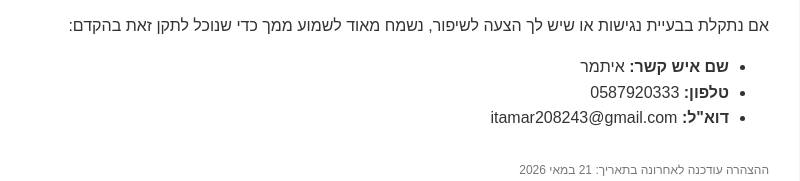
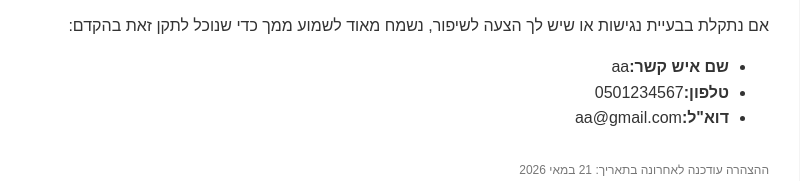
Before and after one commit to bulshop/shop, a plain HTML site: page accessibility.html in a window 1280 px wide. Shown: the part 618-799 px from the top of the page, without its empty margins (241-1041 px from the left). Drawn offline with Linux system fonts and the light colour scheme.

Commit message:
Update accessibility.html

```diff
--- a/accessibility.html
+++ b/accessibility.html
@@ -59,9 +59,9 @@
         <p>אנו ממשיכים במאמצים לשפר את נגישות האתר כחלק ממחויבותנו לאפשר שימוש בו עבור כלל האוכלוסייה, כולל אנשים עם מוגבלויות.</p>
         <p>אם נתקלת בבעיית נגישות או שיש לך הצעה לשיפור, נשמח מאוד לשמוע ממך כדי שנוכל לתקן זאת בהקדם:</p>
         <ul>
-            <li><strong>שם איש קשר:</strong> איתמר</li>
-            <li><strong>טלפון:</strong> 0587920333</li>
-            <li><strong>דוא"ל:</strong> itamar208243@gmail.com </li>
+            <li><strong>שם איש קשר:</strong>aa</li>
+            <li><strong>טלפון:</strong>0501234567</li>
+            <li><strong>דוא"ל:</strong>aa@gmail.com </li>
         </ul>
 
         <p style="font-size: 12px; color: #777; margin-top: 30px;">ההצהרה עודכנה לאחרונה בתאריך: 21 במאי 2026</p>
```
